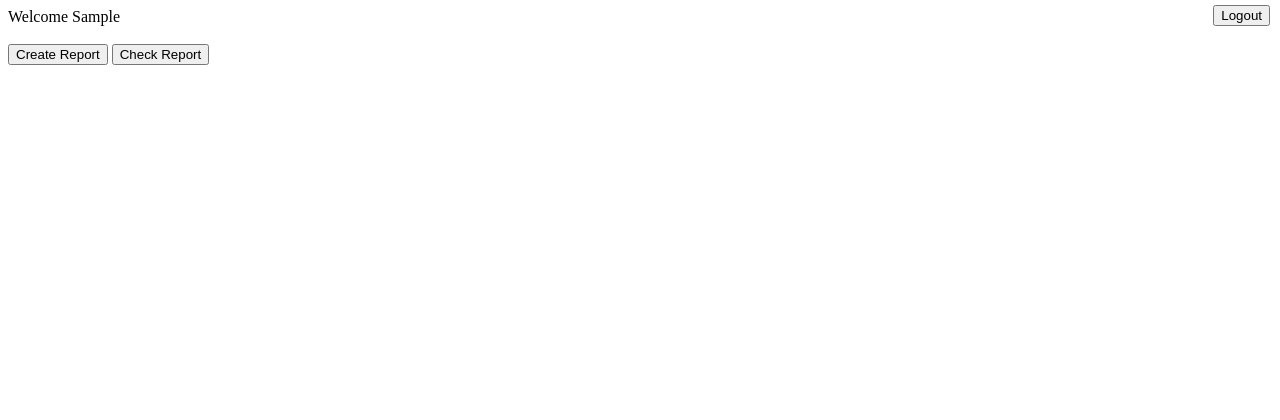
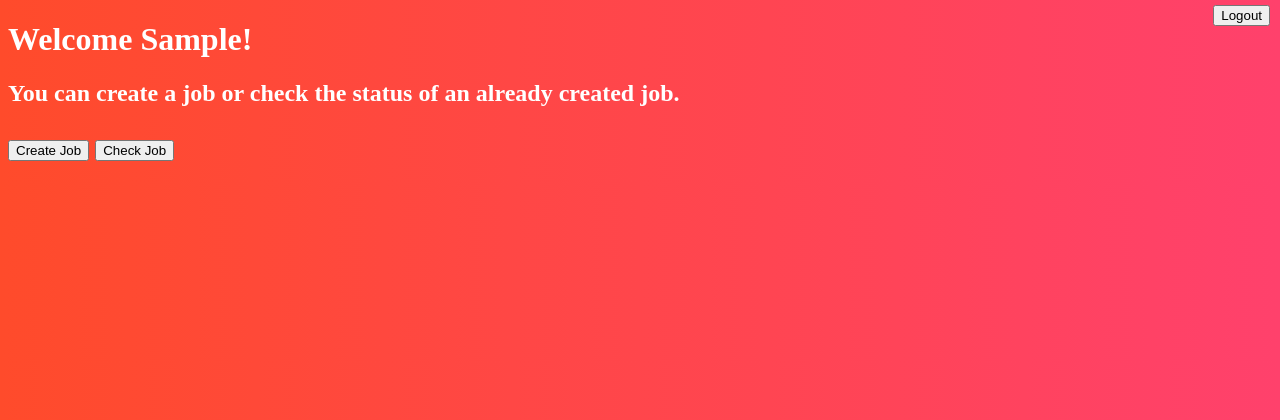
Before and after one commit to xiaofuhu/bm, a Django app: template cpanel/cpanel/templates/welcome.html in a window 1280 px wide. Shown: the top 420 px of the page. Run offline with Django 3.2, Linux system fonts and the light colour scheme; the template is opened without the code that fills it: most values are stand-ins (such as "Sample title", 1, 10 or a date in 2020).

Commit message:
updated welcome
after sleep colorfol

```diff
--- a/cpanel/cpanel/templates/welcome.html
+++ b/cpanel/cpanel/templates/welcome.html
@@ -9,6 +9,18 @@
                     right : 10px;
                     top : 5px
                 }
+
+                body{background: #ff416c;
+                    background: -webkit-linear-gradient(to left, #ff416c, #ff4b2b);
+                    background:linear-gradient(to left, #ff416c, #ff4b2b);
+                }
+
+                h1{color: #FFFFFF;
+                }
+
+                h2{color:#FFFFFF;
+                }
+
             </style>
     </head>
     <body>
@@ -18,9 +30,10 @@
 
             <button type="button" onclick="location.href='{% url 'log' %}'">Logout</button>
         </div>
-        Welcome {{e}}
+        <h1>Welcome {{e}}!</h1>
+        <h2>You can create a job or check the status of an already created job.
         <br><br>
-        <button type="button" onclick="location.href='{% url 'create' %}'">Create Report</button>
-        <button type="button" onclick="location.href='{% url 'check' %}'">Check Report</button>
+        <button type="button" onclick="location.href='{% url 'create' %}'">Create Job</button>
+        <button type="button" onclick="location.href='{% url 'check' %}'">Check Job</button>
     </body>
 </html>
```
